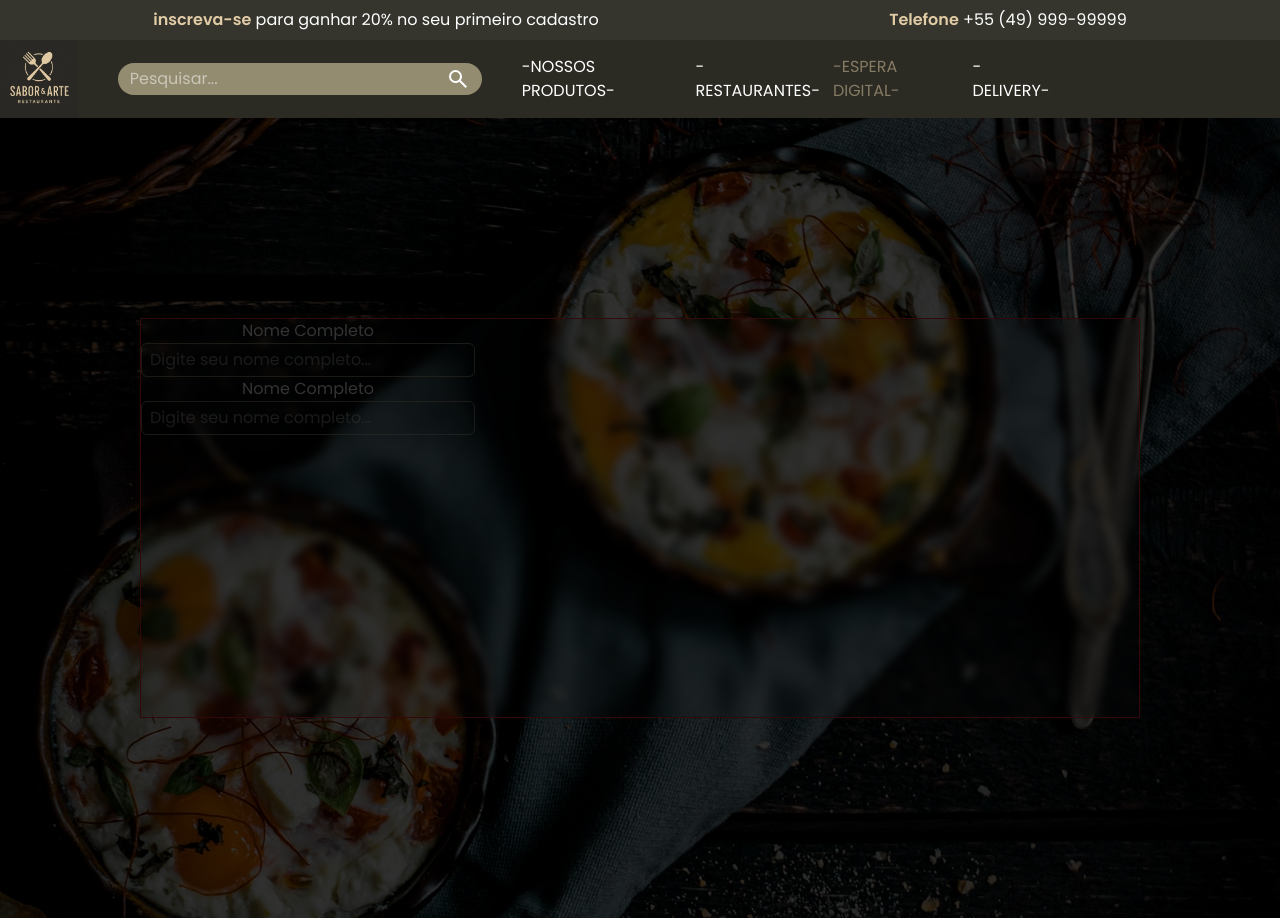
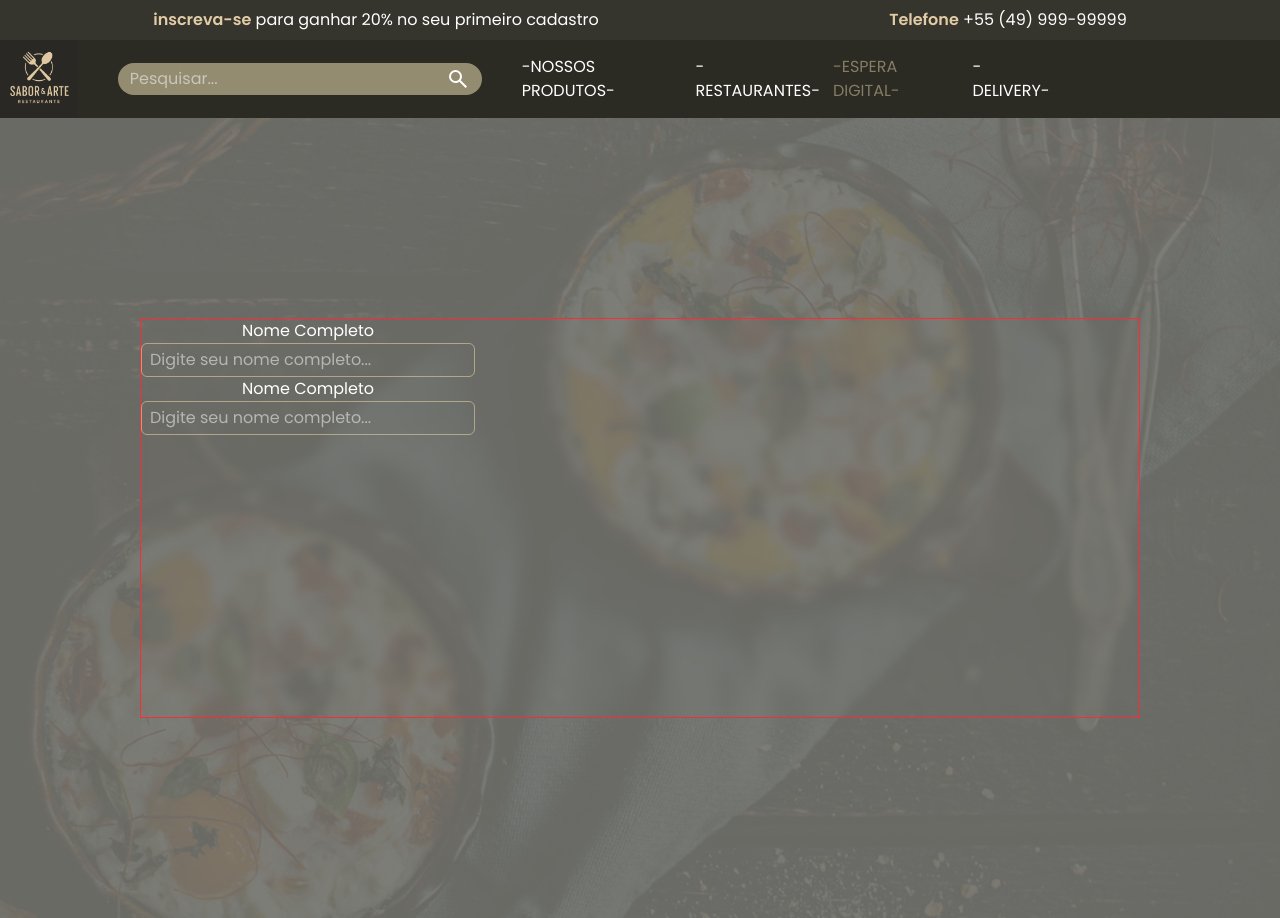
Before and after one commit to Kmeliuskas/app_menu_reserva, a Next.js app in the folder app_menu_reserva/: page /site_online/pg_espera_digital in a window 1280 px wide. Built offline with nearby package versions, Linux system fonts and the light colour scheme; some icons are missing.

Commit message:
Alterações background

```diff
--- a/app_menu_reserva/src/app/globals.css
+++ b/app_menu_reserva/src/app/globals.css
@@ -16,10 +16,10 @@
 
 @media (prefers-color-scheme: dark) {
   :root {
-    /* --background: #0a0a0a;
-    --foreground: #ededed; */
-    --background: #ffffff;
-    --foreground: #171717;
+    --background: #0a0a0a;
+    --foreground: #ededed;
+    /* --background: #ffffff;
+    --foreground: #171717; */
   }
 }
 
--- a/app_menu_reserva/src/app/site_online/pg_espera_digital/page.tsx
+++ b/app_menu_reserva/src/app/site_online/pg_espera_digital/page.tsx
@@ -6,7 +6,8 @@ export default function PaginaEsperaDigital() {
         <div>
             {/* Cabeçalho padrão para as páginas do site online */}
             <Header />
-            <CorpoPagina className="bg-[url(/imagens/cafe_manha_escuro.jpg)]  brightness-20 min-h-screen flex justify-center items-center bg-no-repeat bg-cover bg-center">
+            <CorpoPagina className="relative bg-[url(/imagens/cafe_manha_escuro_1.png)] min-h-screen flex justify-center items-center bg-no-repeat bg-cover bg-top">
+                <div className="absolute inset-0 bg-[#2a2a22]/60 z-0"></div> {/* Overlay com #2a2a22 */}
                 <div className="backdrop-blur-xs text-center border border-red-500 w-100 md:w-250 h-100 flex borde">
                    <form className="flex flex-col">
                    <label className="text-white">Nome Completo</label>
```
Also changed, not shown: app_menu_reserva/public/imagens/cafe_manha_escuro_1.png (added).
